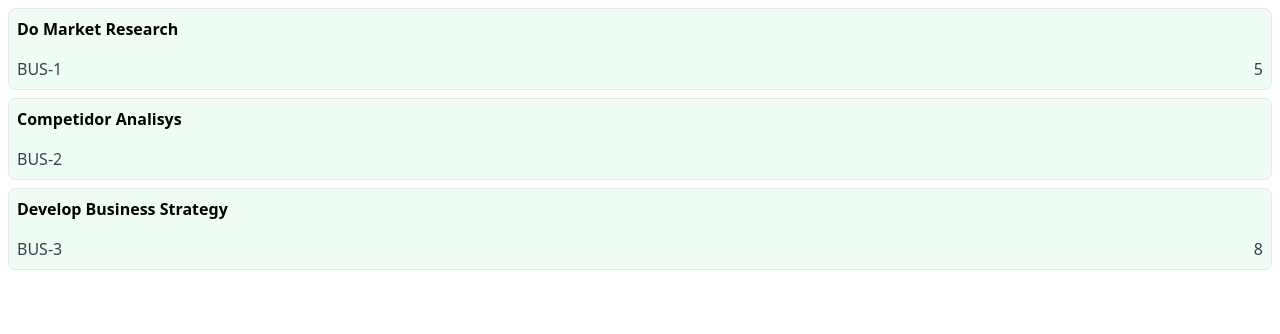
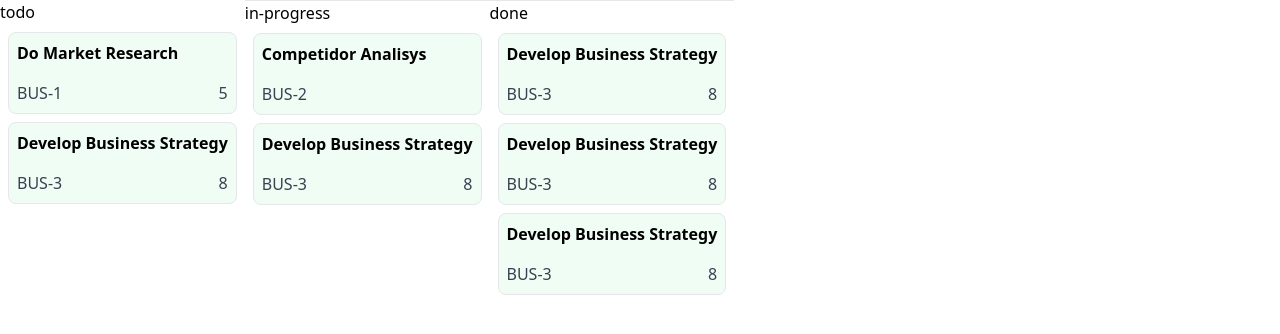
Before and after one commit to thiagoborba/react-into-kanban, a React (Vite) app: page / in a window 1280 px wide. Shown: the top 334 px of the page. Built offline with nearby package versions, Linux system fonts and the light colour scheme.

Commit message:
feat: columns logic

```diff
--- a/src/App.tsx
+++ b/src/App.tsx
@@ -1,13 +1,26 @@
 import { TaskCard } from './Components';
-import { tasks } from './Constants';
+import { tasks, statuses } from './Constants';
 
 function App() {
+  const columns = statuses.map((status) => {
+    const tasksInColumn = tasks.filter((task) => task.status === status);
+    return {
+      title: status,
+      tasks: tasksInColumn,
+    };
+  });
+
   return (
-    <>
-      {tasks.map((task) => (
-        <TaskCard key={task.id} {...task} />
+    <div className="flex divide-y">
+      {columns.map((column) => (
+        <div>
+          <h1>{column.title}</h1>
+          {column.tasks.map((task) => (
+            <TaskCard {...task} />
+          ))}
+        </div>
       ))}
-    </>
+    </div>
   );
 }
 
--- a/src/Constants/index.ts
+++ b/src/Constants/index.ts
@@ -1,18 +1,48 @@
-import { Task } from '../Types';
+import { Status, Task } from '../Types';
 
 export const tasks: Task[] = [
   {
     title: 'Do Market Research',
     id: 'BUS-1',
+    status: 'todo',
     points: 5,
   },
   {
     title: 'Competidor Analisys',
     id: 'BUS-2',
+    status: 'in-progress',
   },
   {
     title: 'Develop Business Strategy',
     id: 'BUS-3',
     points: 8,
+    status: 'done',
+  },
+  {
+    title: 'Develop Business Strategy',
+    id: 'BUS-3',
+    points: 8,
+    status: 'done',
+  },
+  {
+    title: 'Develop Business Strategy',
+    id: 'BUS-3',
+    points: 8,
+    status: 'in-progress',
+  },
+  {
+    title: 'Develop Business Strategy',
+    id: 'BUS-3',
+    points: 8,
+    status: 'todo',
+  },
+
+  {
+    title: 'Develop Business Strategy',
+    id: 'BUS-3',
+    points: 8,
+    status: 'done',
   },
 ];
+
+export const statuses: Status[] = ['todo', 'in-progress', 'done'];
--- a/src/Types/index.ts
+++ b/src/Types/index.ts
@@ -1,5 +1,8 @@
+export type Status = 'todo' | 'in-progress' | 'done';
+
 export type Task = {
   title: string;
   id: string;
   points?: number;
+  status: Status;
 };
```
